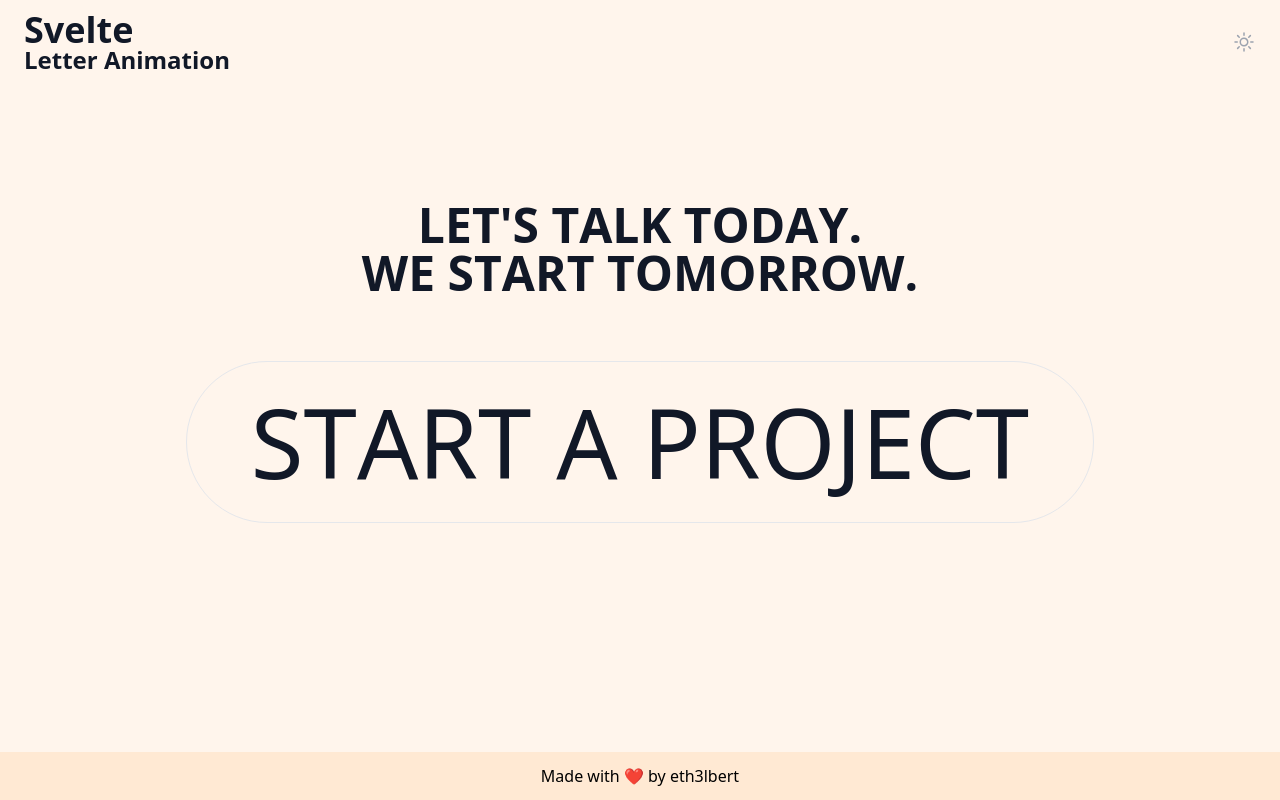
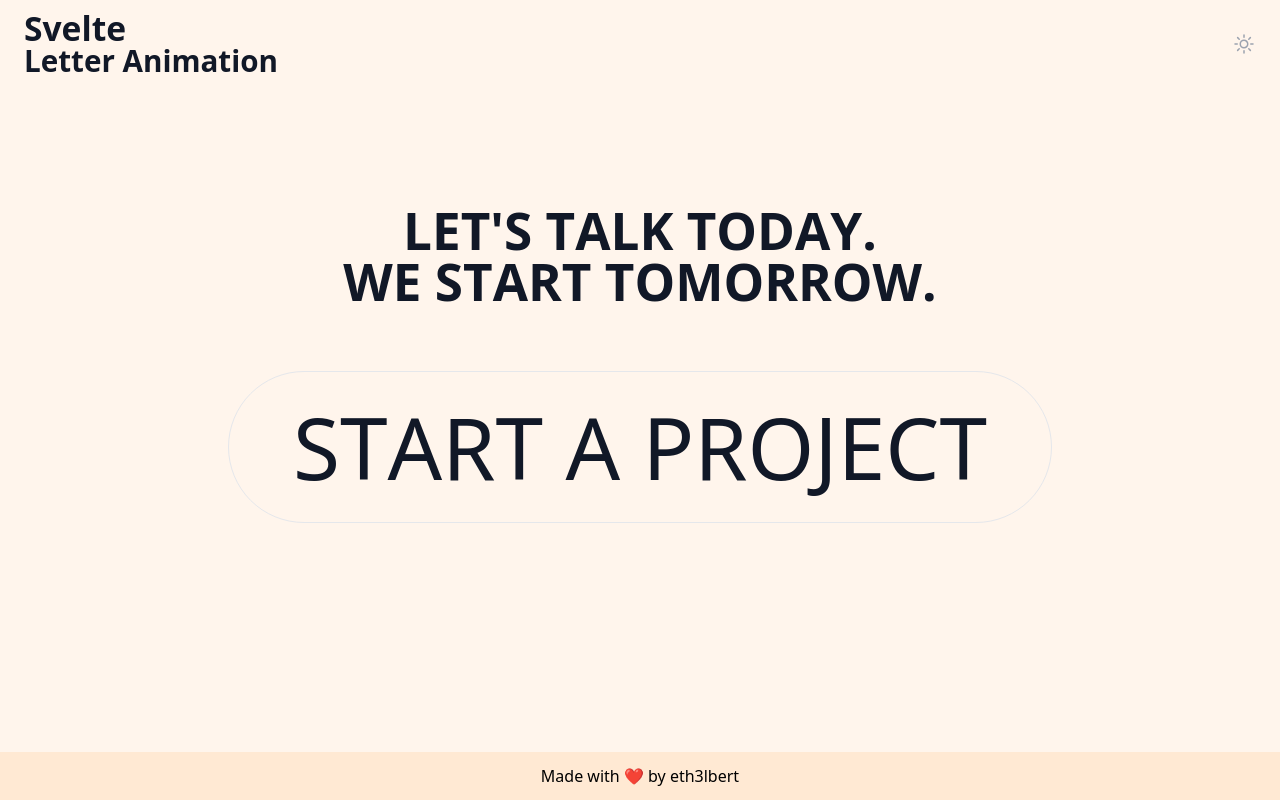
Before and after one commit to eth3lbert/svelte-letter-animation, a SvelteKit app: page / in a window 1280 px wide. Built offline with nearby package versions, Linux system fonts and the light colour scheme.

Commit message:
feat: rwd

```diff
--- a/src/lib/components/DarkModeButton.svelte
+++ b/src/lib/components/DarkModeButton.svelte
@@ -13,7 +13,7 @@
 <svelte:element
   this={tag}
   class="{$$props.class || ''} inline-flex rounded-md p-4 text-2xl text-gray-400
-    hover:!text-current active:!text-current dark:text-gray-700"
+        hover:!text-current active:!text-current dark:text-gray-400 xl:dark:text-gray-700"
   role="button"
   tabindex="0"
   on:click={toggle}
--- a/src/lib/components/TextRollButton.svelte
+++ b/src/lib/components/TextRollButton.svelte
@@ -9,9 +9,9 @@
 <svelte:element
   this={tag}
   class="{$$props.class || ''} flex items-center justify-center rounded-full border border-solid
-        border-gray-200 px-[5vw] py-[2.5vw] text-center text-8xl uppercase
-        transition duration-300 hover:scale-[1.025] hover:border-gray-700
-        dark:border-gray-800 dark:hover:border-gray-50"
+        border-gray-200 p-[8vw] text-center text-8xl uppercase transition duration-300
+        hover:scale-[1.025] hover:border-gray-700 dark:border-gray-800 dark:hover:border-gray-50
+        md:px-[5vw] md:py-[2.5vw]"
   role="button"
   tabindex="0"
   on:mouseenter={async () => {
--- a/src/routes/Header.svelte
+++ b/src/routes/Header.svelte
@@ -4,8 +4,17 @@
 
 <header class="{$$props.class || ''} flex items-center justify-between px-6 py-3">
   <div class="prose dark:prose-invert">
-    <h1 class="m-0 capitalize leading-none">svelte</h1>
-    <h2 class="m-0 capitalize leading-none">letter animation</h2>
+    <h1
+      class="m-0 text-[clamp(1.5rem,calc(1.5rem+((1vw-0.2rem)*1)),2.5rem)] capitalize leading-none"
+    >
+      svelte
+    </h1>
+    <h2
+      class="mt-1 text-[clamp(1.25rem,calc(1.25rem+((1vw-0.2rem)*1)),2.25rem)] capitalize
+            leading-none md:mt-0"
+    >
+      letter animation
+    </h2>
   </div>
   <DarkModeButton class="-mr-4" />
 </header>
--- a/src/routes/Main.svelte
+++ b/src/routes/Main.svelte
@@ -28,10 +28,11 @@
     class="mb-36 flex h-full flex-col items-center justify-center text-gray-900 dark:text-gray-50"
   >
     <TextSlideUp
-      class="mb-8 text-center font-semibold {!active ? 'invisible' : ''}"
+      class="mb-8 text-center text-[clamp(2rem,calc(2rem+((1vw-0.2rem)*2)),4rem)] font-semibold
+            {!active ? 'invisible' : ''}"
       {active}
       text={slideText}
     />
-    <TextRollButton />
+    <TextRollButton class="text-[clamp(1.75rem,calc(1.75rem+((1vw-0.2rem)*6)),7.75rem)]" />
   </div>
 </main>
```
